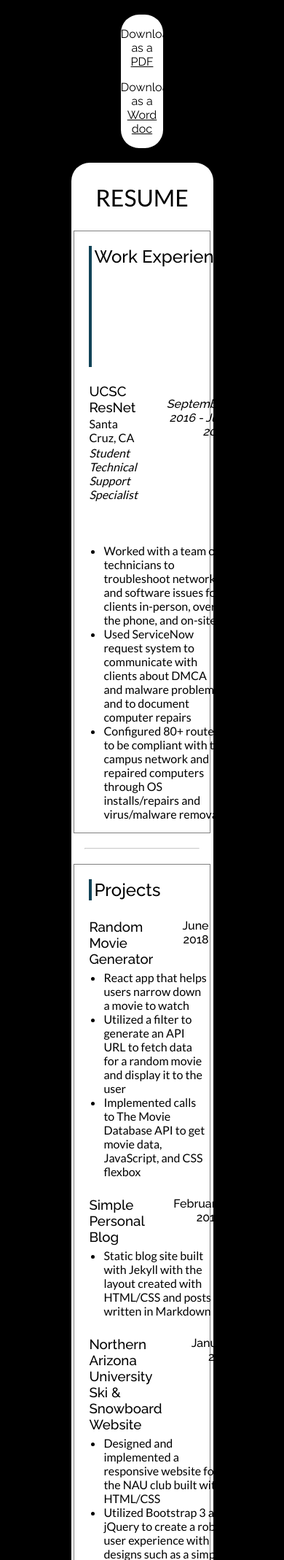
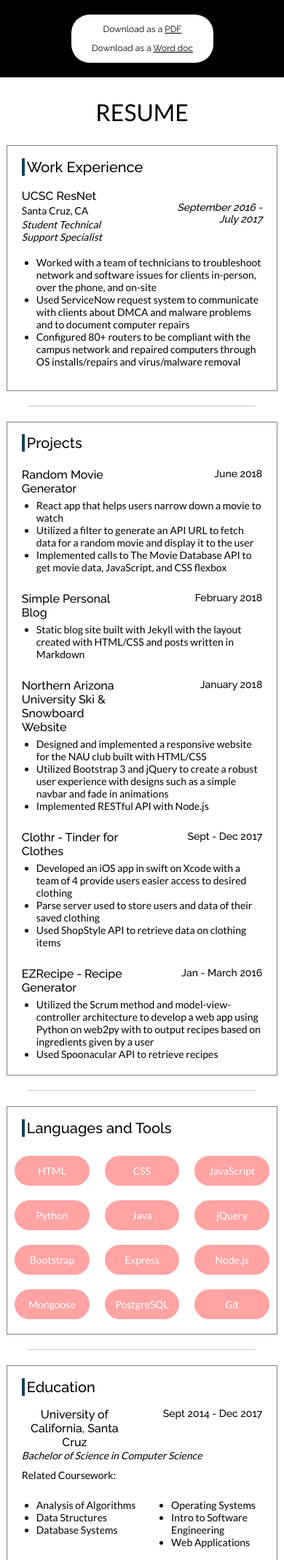
Before and after one commit to HEYITSGILBERT780/personal-site, a PHP site: page /views/resume.html in a window 390 px wide. Shown: the part 39-2177 px from the top of the page at 73% size. Run offline with PHP 8.4, Linux system fonts and the light colour scheme; some libraries are stand-ins or nearby versions.

Commit message:
made resume page more responsive for smaller screen sizes

```diff
--- a/assets/css/style.css
+++ b/assets/css/style.css
@@ -79,11 +79,11 @@ body {
     color: white;
     margin: 5px;
     opacity: 0;
-    -webkit-animation: 1s fadein 2s ease forwards;
-    animation: 1s fadein 2s ease forwards;
+    -webkit-animation: 1s fadeIn 2s ease forwards;
+    animation: 1s fadeIn 2s ease forwards;
 }
 
-@-webkit-keyframes fadein {
+@-webkit-keyframes fadeIn {
     0% {
       opacity: 0;
       -webkit-transform: translate3d(0, 100%, 0);
@@ -97,7 +97,7 @@ body {
     }
 }
 
-@keyframes fadein {
+@keyframes fadeIn {
     0% {
       opacity: 0;
       -webkit-transform: translate3d(0, 100%, 0);
@@ -221,6 +221,24 @@ header h1 i {
 #fcc img {
     -webkit-animation: 14s fccFade infinite ease-in-out;
     animation: 14s fccFade infinite ease-in-out;
+}
+
+@-webkit-keyframes fccFade {
+    0% {
+        opacity: 1;
+    }
+    17% {
+        opacity: 1;
+    }
+    25% {
+        opacity: 0;
+    }
+    92% {
+        opacity: 0;
+    }
+    100% {
+        opacity: 1;
+    }
 }
 
 @keyframes fccFade {
@@ -416,7 +434,100 @@ header h1 i {
     margin: 0 auto;
     text-align: center;
     margin-bottom: 20px;
+    opacity: 0;
+    -webkit-animation: 1s bounceIn ease 1s forwards;
+    animation: 1s bounceIn ease 1s forwards;
 }
+
+@-webkit-keyframes bounceIn {
+    from,
+    20%,
+    40%,
+    60%,
+    80%,
+    to {
+      -webkit-animation-timing-function: cubic-bezier(0.215, 0.61, 0.355, 1);
+      animation-timing-function: cubic-bezier(0.215, 0.61, 0.355, 1);
+    }
+
+    0% {
+      opacity: 0;
+      -webkit-transform: scale3d(0.3, 0.3, 0.3);
+      transform: scale3d(0.3, 0.3, 0.3);
+    }
+
+    20% {
+      -webkit-transform: scale3d(1.1, 1.1, 1.1);
+      transform: scale3d(1.1, 1.1, 1.1);
+    }
+
+    40% {
+      -webkit-transform: scale3d(0.9, 0.9, 0.9);
+      transform: scale3d(0.9, 0.9, 0.9);
+    }
+
+    60% {
+      opacity: 1;
+      -webkit-transform: scale3d(1.03, 1.03, 1.03);
+      transform: scale3d(1.03, 1.03, 1.03);
+    }
+
+    80% {
+      -webkit-transform: scale3d(0.97, 0.97, 0.97);
+      transform: scale3d(0.97, 0.97, 0.97);
+    }
+
+    to {
+      opacity: 1;
+      -webkit-transform: scale3d(1, 1, 1);
+      transform: scale3d(1, 1, 1);
+    }
+  }
+
+  @keyframes bounceIn {
+    from,
+    20%,
+    40%,
+    60%,
+    80%,
+    to {
+      -webkit-animation-timing-function: cubic-bezier(0.215, 0.61, 0.355, 1);
+      animation-timing-function: cubic-bezier(0.215, 0.61, 0.355, 1);
+    }
+
+    0% {
+      opacity: 0;
+      -webkit-transform: scale3d(0.3, 0.3, 0.3);
+      transform: scale3d(0.3, 0.3, 0.3);
+    }
+
+    20% {
+      -webkit-transform: scale3d(1.1, 1.1, 1.1);
+      transform: scale3d(1.1, 1.1, 1.1);
+    }
+
+    40% {
+      -webkit-transform: scale3d(0.9, 0.9, 0.9);
+      transform: scale3d(0.9, 0.9, 0.9);
+    }
+
+    60% {
+      opacity: 1;
+      -webkit-transform: scale3d(1.03, 1.03, 1.03);
+      transform: scale3d(1.03, 1.03, 1.03);
+    }
+
+    80% {
+      -webkit-transform: scale3d(0.97, 0.97, 0.97);
+      transform: scale3d(0.97, 0.97, 0.97);
+    }
+
+    to {
+      opacity: 1;
+      -webkit-transform: scale3d(1, 1, 1);
+      transform: scale3d(1, 1, 1);
+    }
+  }
 
 .download-links p {
     display: block;
@@ -439,6 +550,36 @@ header h1 i {
     margin: 0 auto;
     text-align: center;
     font-family: 'Lato', sans-serif;
+    -webkit-animation: 1s fadeInTop ease;
+    animation: 1s fadeInTop ease;
+}
+
+@-webkit-keyframes fadeInTop {
+    0% {
+      opacity: 0;
+      -webkit-transform: translate3d(0, -5%, 0);
+      transform: translate3d(0, -5%, 0);
+    }
+
+    100% {
+      opacity: 1;
+      -webkit-transform: translate3d(0, 0, 0);
+      transform: translate3d(0, 0, 0);
+    }
+}
+
+@keyframes fadeInTop {
+    0% {
+      opacity: 0;
+      -webkit-transform: translate3d(0, -5%, 0);
+      transform: translate3d(0, -5%, 0);
+    }
+
+    100% {
+      opacity: 1;
+      -webkit-transform: translate3d(0, 0, 0);
+      transform: translate3d(0, 0, 0);
+    }
 }
 
 hr {
@@ -472,7 +613,7 @@ hr {
 .workRes {
     display: grid;
     grid-template-columns: 1fr 1fr;
-    grid-template-rows: 0.5fr 0.5fr 0.5fr;
+    grid-template-rows: 0.25fr 0.5fr 0.5fr;
 }
 
 .workTitle {
@@ -526,8 +667,6 @@ li, .resume h2, .workRes div, .projList h3 {
 .skills-list p {
     border: 2px solid rgb(255, 163, 163);
     background-color: rgb(255, 163, 163);
-    /* rgb(255, 163, 163) */
-    /* #F4B7B7 */
     border-radius: 25px;
     margin: 10px;
     padding-top: 10px;
@@ -693,6 +832,36 @@ li, .resume h2, .workRes div, .projList h3 {
     .info p {
         font-size: 16px;
     }
+
+    /* resume */
+    .download-links {
+        width: 50%;
+    }
+
+    .download-links p {
+        font-size: 12px;
+    }
+
+    .resume {
+        width: 100%;
+        border-radius: 0;
+    }
+
+    .resume h2 {
+        font-size: 20px;
+    }
+
+    .resume h3 {
+        font-size: 16px;
+    }
+
+    .resume h4, p, li, em {
+        font-size: 14px;
+    }
+
+    .skills-list p {
+        width: 80%;
+    }
 }
 
 @media only screen and (min-width: 480px) and (max-width: 1224px) {
@@ -717,4 +886,29 @@ li, .resume h2, .workRes div, .projList h3 {
     .info p {
         font-size: 16px;
     }
+
+    /* resume */
+    .download-links {
+        width: 25%;
+    }
+
+    .download-links p, .resume h4, .resume p, .resume li {
+        font-size: 14px;
+    }
+
+    .resume {
+        width: 60%;
+    }
+
+    .resume h2 {
+        font-size: 22px;
+    }
+
+    .resume h3 {
+        font-size: 16px;
+    }
+
+    .skills p {
+        width: 65%;
+    }
 }
--- /dev/null
+++ b/src/resume.js
@@ -0,0 +1,11 @@
+window.addEventListener("load", function() {
+    // responsive nav bar
+    var bars = this.document.getElementById("three");
+    var navbar = this.document.getElementById("navLinks");
+
+    // when 3 bars are clicked on nav bar, display links
+    bars.addEventListener("click", function() {
+        navbar.classList.toggle("active");
+        return false;
+    });
+});
--- a/views/resume.html
+++ b/views/resume.html
@@ -11,8 +11,8 @@
 </head>
 <body class="resume-body">
     <nav class="nav">
-        <a href="#" class="bars" id="hamburger"><i class="fa fa-bars"></i></a>
-        <section class="nav-links" id="links">
+        <a href="#" class="bars" id="three"><i class="fa fa-bars"></i></a>
+        <section class="nav-links" id="navLinks">
             <a href="../index.html" class="active"><i class="fas fa-home"></i>Home</a>
             <a href="#project"><i class="fas fa-folder"></i>Projects</a>
             <a href="#"><i class="fas fa-file"></i>Resume</a>
@@ -174,5 +174,6 @@
             </ul>
         </section>
     </section>
+    <script src="../src/resume.js"></script>
 </body>
 </html>
```
